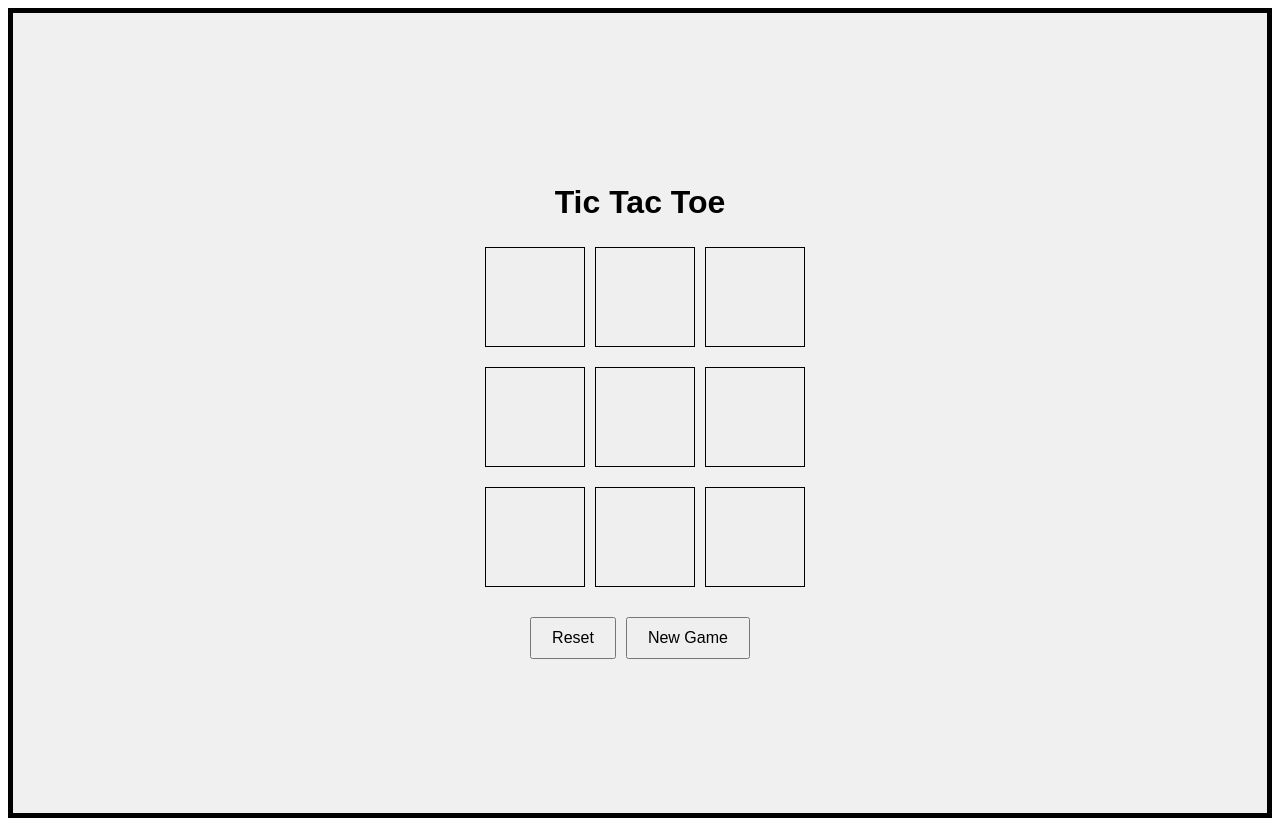
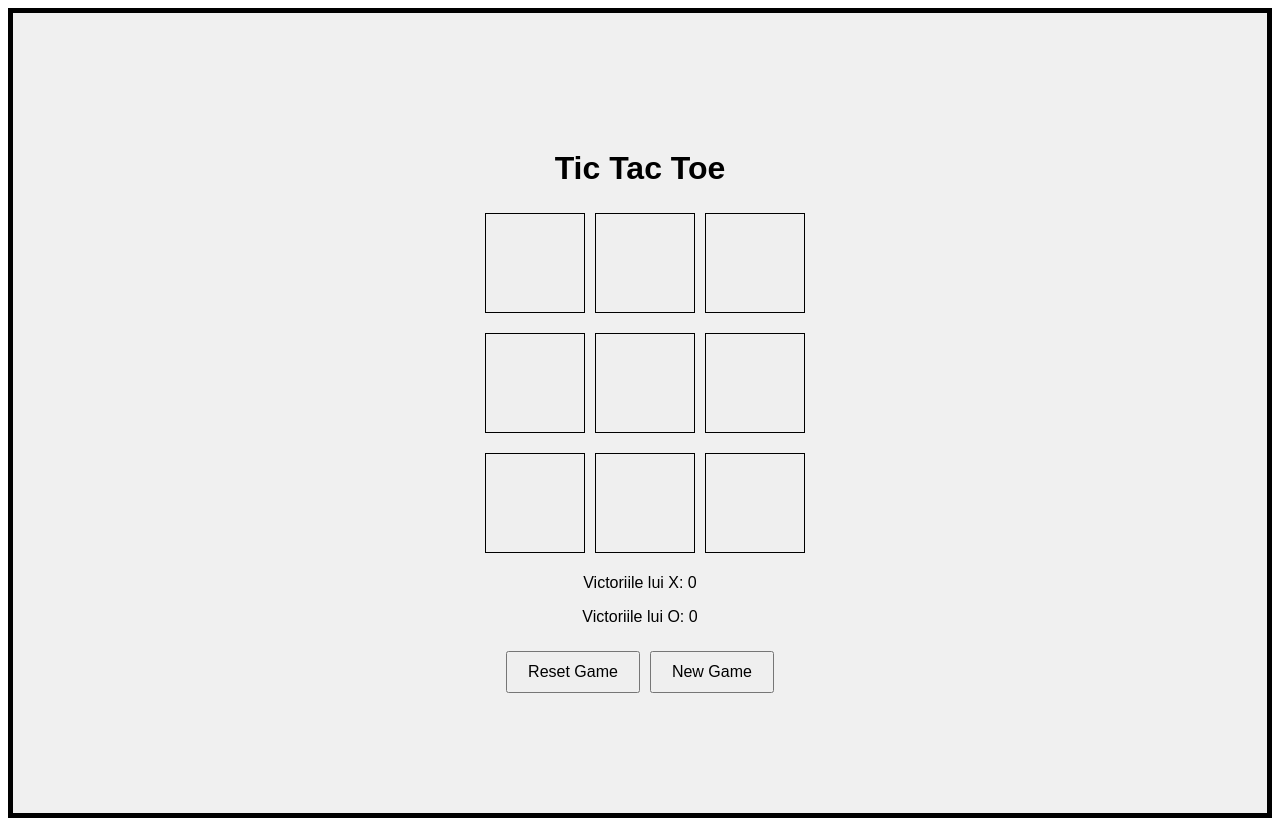
Before and after one commit to AnaMariaDraganuta/tic-tac-toe, a React (Vite) app in the folder tic-tac-toe/: page / in a window 1280 px wide. Built offline with nearby package versions, Linux system fonts and the light colour scheme.

Commit message:
Added scor

```diff
--- a/tic-tac-toe/src/Components/Controls/Controls.jsx
+++ b/tic-tac-toe/src/Components/Controls/Controls.jsx
@@ -4,7 +4,7 @@ import './Controls.css';
 const Controls = ({ onReset, onNewGame }) => {
   return (
     <div className="controls">
-      <button className="reset-btn" onClick={onReset}>Reset</button>
+      <button className="reset-btn" onClick={onReset}>Reset Game</button>
       <button className="new-btn" onClick={onNewGame}>New Game</button>
     </div>
   );
--- a/tic-tac-toe/src/Components/Game/Game.jsx
+++ b/tic-tac-toe/src/Components/Game/Game.jsx
@@ -21,6 +21,8 @@ const Game = () => {
   const [count, setCount] = useState(0);
   const [message, setMessage] = useState('');
   const [disabled, setDisabled] = useState(Array(9).fill(false));
+  const [xWins, setXWins] = useState(0);
+  const [oWins, setOWins] = useState(0);
 
   const resetGame = () => {
     setBoxes(Array(9).fill(''));
@@ -30,9 +32,17 @@ const Game = () => {
     setDisabled(Array(9).fill(false));
   };
 
+  const restartGame = () => {
+    resetGame();
+    setXWins(0);
+    setOWins(0);
+  };
+
   const handleBoxClick = (index) => {
+    if (boxes[index] || disabled[index]) return;
+
     const newBoxes = boxes.slice();
-    newBoxes[index] = turnO ? 'O' : 'X';
+    newBoxes[index] = turnO ? 'X' : 'O';
     setBoxes(newBoxes);
     setTurnO(!turnO);
     setCount(count + 1);
@@ -40,16 +50,25 @@ const Game = () => {
   };
 
   const checkWinner = (newBoxes) => {
-    for (let pattern of winPatterns) {
+    let winnerFound = false;
+
+    winPatterns.forEach(pattern => {
       const [a, b, c] = pattern;
       if (newBoxes[a] && newBoxes[a] === newBoxes[b] && newBoxes[a] === newBoxes[c]) {
         setMessage(`Felicitări, câștigătorul este ${newBoxes[a]}`);
         setDisabled(Array(9).fill(true));
-        return;
+        if (newBoxes[a] === 'X') {
+          setXWins(xWins + 1);
+        } else {
+          setOWins(oWins + 1);
+        }
+        winnerFound = true;
       }
-    }
-    if (count === 8) {
+    });
+
+    if (count === 8 && !winnerFound) {
       setMessage('Jocul a fost remiză.');
+      setDisabled(Array(9).fill(true));
     }
   };
 
@@ -58,7 +77,11 @@ const Game = () => {
       <h1 className="title">Tic Tac Toe</h1>
       <Board boxes={boxes} onClick={handleBoxClick} disabled={disabled} />
       <Message message={message} />
-      <Controls onReset={resetGame} onNewGame={resetGame} />
+      <div className="scoreboard">
+        <p>Victoriile lui X: {xWins}</p>
+        <p>Victoriile lui O: {oWins}</p>
+      </div>
+      <Controls onReset={resetGame} onNewGame={restartGame} />
     </div>
   );
 };
```
